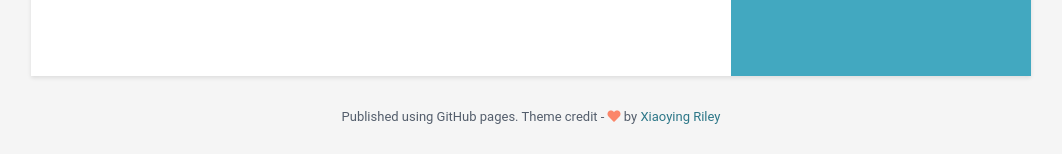
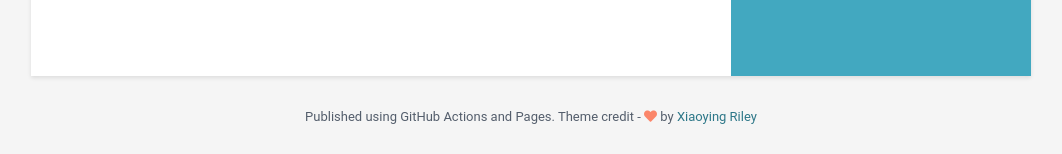
Before and after one commit to kirito-wl/cv-gp, a Jekyll site: the page built from index.html, in a window 1280 px wide and 900 px high, scrolled down 2094 px. Shown: the part 743-897 px from the top of the window, without its empty margins (109-1171 px from the left). Built offline with Jekyll 4.4.1, drawn with Linux system fonts in a browser that asks for light colours.

Commit message:
edited footer

```diff
--- a/_data/data.yml
+++ b/_data/data.yml
@@ -218,4 +218,4 @@ skills:
         level: 60%
 
 footer: >
-    Published using GitHub pages. Theme credit - <i class="fas fa-heart"></i> by <a href="http://themes.3rdwavemedia.com" target="_blank" rel="nofollow">Xiaoying Riley</a>
+    Published using GitHub Actions and Pages. Theme credit - <i class="fas fa-heart"></i> by <a href="http://themes.3rdwavemedia.com" target="_blank" rel="nofollow">Xiaoying Riley</a>
```
